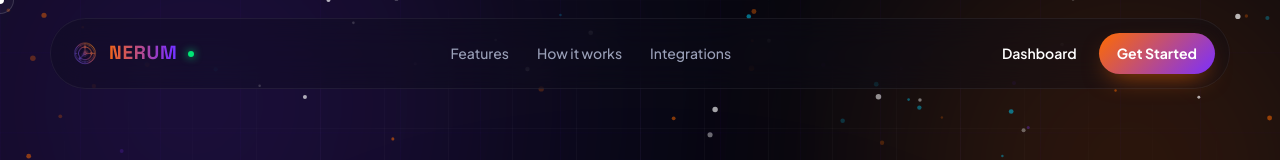
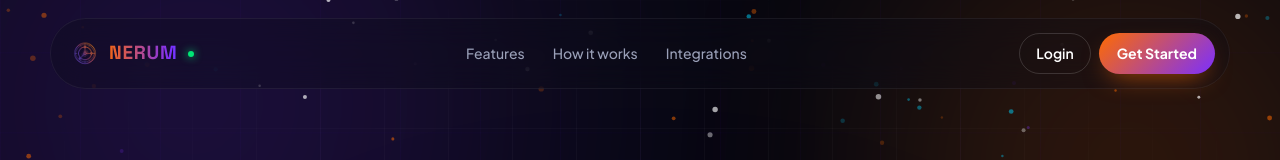
Before and after one commit to L00S3ZZ/nerum, a Next.js app in the folder frontend/: page / in a window 1280 px wide. Shown: the top 160 px of the page. Built offline with nearby package versions, Linux system fonts and the light colour scheme.

Commit message:
fix: replace Dashboard with Login button in landing navbar

```diff
--- a/frontend/src/components/landing/Navbar.tsx
+++ b/frontend/src/components/landing/Navbar.tsx
@@ -71,13 +71,21 @@ export default function Navbar() {
 
         <div style={{ display: 'flex', alignItems: 'center', gap: 8 }}>
           <Link
-            href="/dashboard"
-            className="nav-dash"
-            style={{ fontSize: 14, fontWeight: 600, color: '#fff', textDecoration: 'none', padding: '9px 14px', borderRadius: 999, transition: 'background 0.25s ease' }}
+            href="/login"
+            style={{
+              fontSize: '14px',
+              fontWeight: 600,
+              color: '#fff',
+              textDecoration: 'none',
+              padding: '9px 16px',
+              borderRadius: '999px',
+              border: '1px solid rgba(255,255,255,0.15)',
+              transition: 'background 0.25s ease',
+            }}
             onMouseEnter={(e) => (e.currentTarget.style.background = 'rgba(255,255,255,0.06)')}
             onMouseLeave={(e) => (e.currentTarget.style.background = 'transparent')}
           >
-            Dashboard
+            Login
           </Link>
           <MagneticButton strength={0.4}>
             <Link
@@ -103,7 +111,6 @@ export default function Navbar() {
       <style>{`
         @media (max-width: 760px) {
           .nav-links { display: none !important; }
-          .nav-dash { display: none !important; }
         }
       `}</style>
     </motion.header>
```
Also changed, not shown: 1 other file (tests, documents, lock files or other folders).
